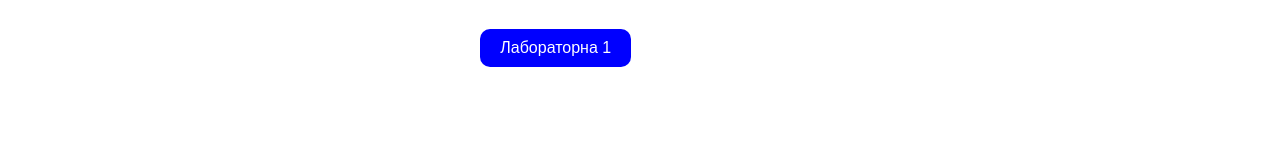
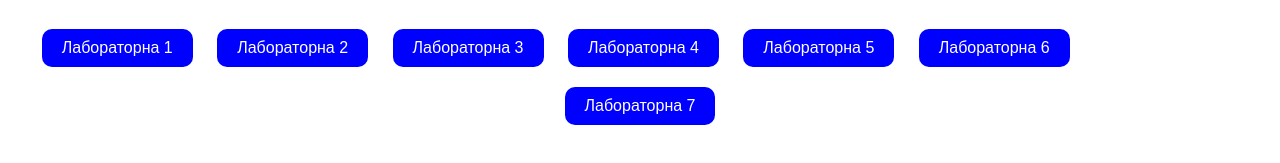
Before and after one commit to Edison6661/-2, a plain HTML site: page index.html in a window 1280 px wide. Shown: the part 121-284 px from the top of the page. Drawn offline with Linux system fonts and the light colour scheme.

Commit message:
Update index.html

```diff
--- a/index.html
+++ b/index.html
@@ -19,7 +19,12 @@
     <div class="content">
         <div class="buttons">
             <a href="lab1.html" class="rounded-button">Лабораторна 1</a>
-            <!-- Додайте сюди інші кнопки -->
+            <a href="lab2.html" class="rounded-button">Лабораторна 2</a>
+            <a href="lab3.html" class="rounded-button">Лабораторна 3</a>
+            <a href="lab4.html" class="rounded-button">Лабораторна 4</a>
+            <a href="lab5.html" class="rounded-button">Лабораторна 5</a>
+            <a href="lab6.html" class="rounded-button">Лабораторна 6</a>
+            <a href="lab7.html" class="rounded-button">Лабораторна 7</a>
         </div>
     </div>
 </body>
```
